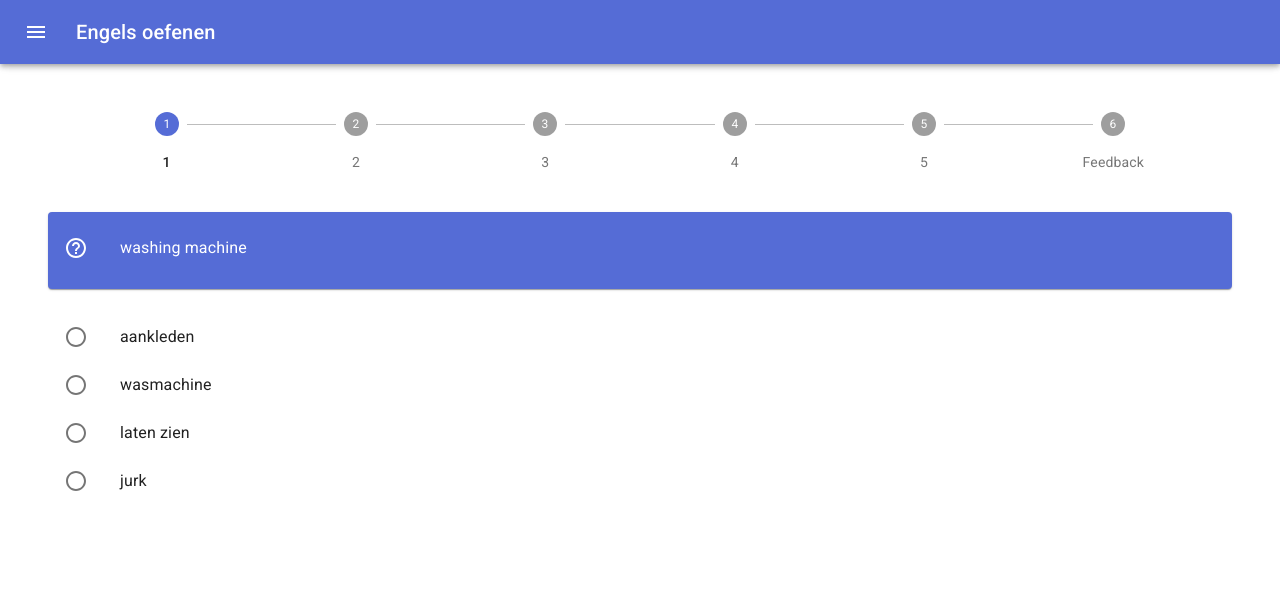
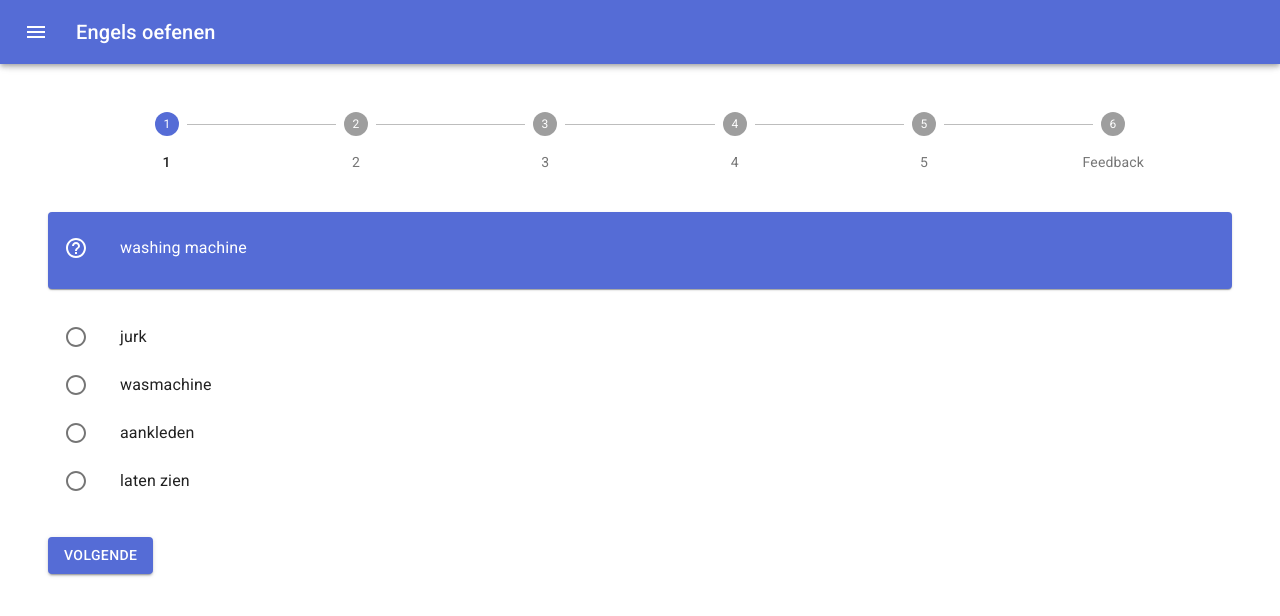
Before and after one commit to lemonCMS/nextjs-practice-quiz, a Next.js app in the folder webapp/: page /en in a window 1280 px wide. Shown: the top 616 px of the page. Built offline with nearby package versions, Linux system fonts and the light colour scheme.

Commit message:
add button

```diff
--- a/webapp/components/sections/answers.js
+++ b/webapp/components/sections/answers.js
@@ -1,10 +1,13 @@
 import ListItem from "@material-ui/core/ListItem";
 import ListItemIcon from "@material-ui/core/ListItemIcon";
 import RadioButtonUncheckedIcon from '@material-ui/icons/RadioButtonUnchecked';
+import RadioButtonCheckedIcon from '@material-ui/icons/RadioButtonChecked';
 import ListItemText from "@material-ui/core/ListItemText";
-import React from "react";
+import React, {useState} from "react";
 import PropTypes from "prop-types";
 import translations from '../data';
+import Button from "@material-ui/core/Button";
+import Grid from "@material-ui/core/Grid";
 
 const shuffle = (array) => {
   let currentIndex = array.length;
@@ -27,18 +30,75 @@ const shuffle = (array) => {
   return array;
 };
 
-function Answers({activeAnswers, field, setAnswer}) {
-  const answers = shuffle(activeAnswers);
+class Answers extends React.Component {
+
+  constructor(props) {
+    super(props);
+    const {activeAnswers} = props;
+    this.state = {
+      answer: null
+    };
+  }
+
+  componentDidUpdate(prevProps) {
+    if (JSON.stringify(prevProps) !== JSON.stringify(this.props)) {
+      const answers = shuffle(this.props.activeAnswers);
+      this.setState({answers});
+    }
+  }
+
+  componentDidMount() {
+    const answers = shuffle(this.props.activeAnswers);
+    this.setState({answers});
+  }
+
+  tmpAnswer = (answer) => {
+    this.setState({answer})
+  };
+
+  list = () => {
+    const {answers, answer} = this.state;
+    if (typeof answers === 'undefined') {
+      return null;
+    }
+    const {field} = this.props;
     return answers.map((index, key) =>
       (<ListItem button key={key} onClick={() => {
-      setAnswer(index);
+        this.tmpAnswer(index);
       }}>
         <ListItemIcon>
-        <RadioButtonUncheckedIcon />
+          {answer === index ? <RadioButtonCheckedIcon /> : <RadioButtonUncheckedIcon />}
         </ListItemIcon>
         <ListItemText primary={translations[index][field]} />
       </ListItem>)
     );
+  };
+
+  render() {
+    const {setAnswer} = this.props;
+    const {answer} = this.state;
+    return (
+      <React.Fragment>
+        <Grid container spacing={4} direction="column">
+          <Grid item>
+            {this.list()}
+          </Grid>
+          <Grid item>
+            <Grid container>
+              <Grid item>
+                <Button
+                  color="primary"
+                  variant="contained"
+                  onClick={() => (setAnswer(answer))}>
+                  volgende
+                </Button>
+              </Grid>
+            </Grid>
+          </Grid>
+        </Grid>
+      </React.Fragment>
+    )
+  }
 }
 
 Answers.propTypes = {
```
Lines whose indentation alone changed are shown as unchanged.
